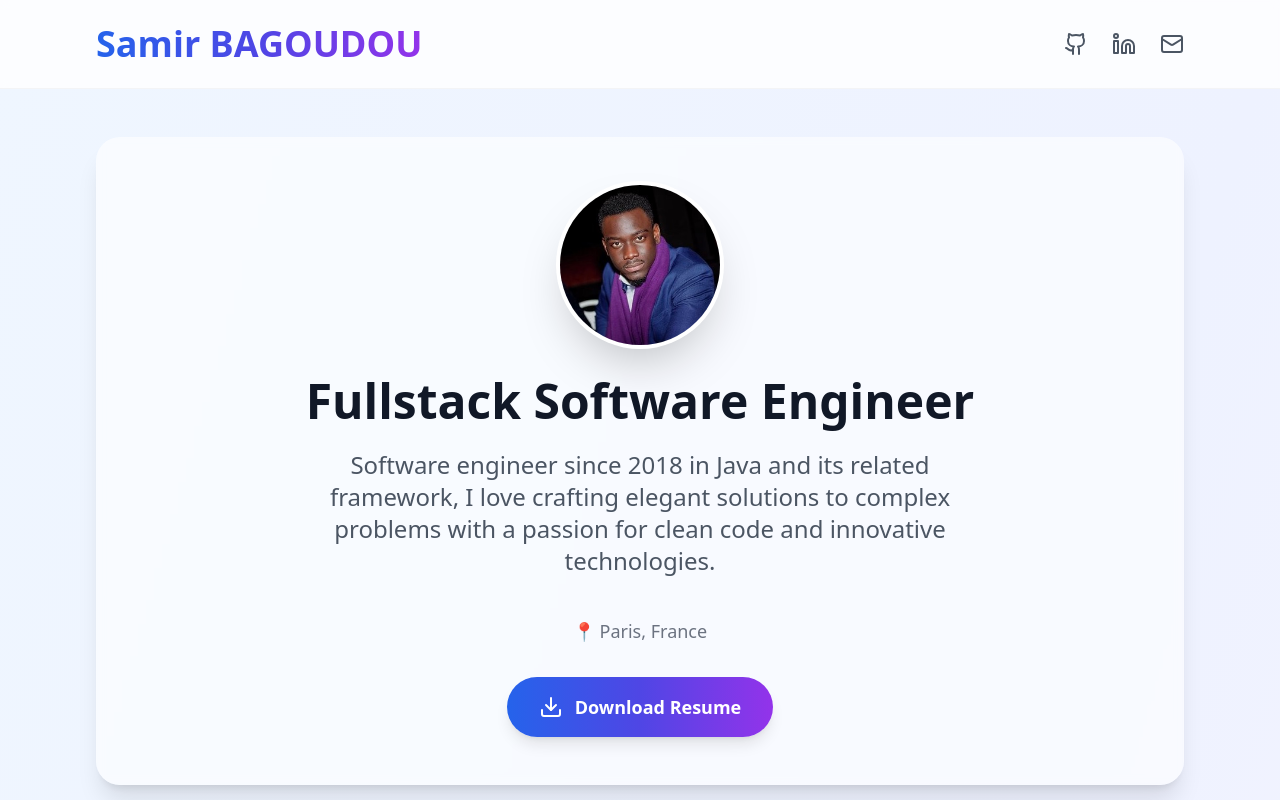
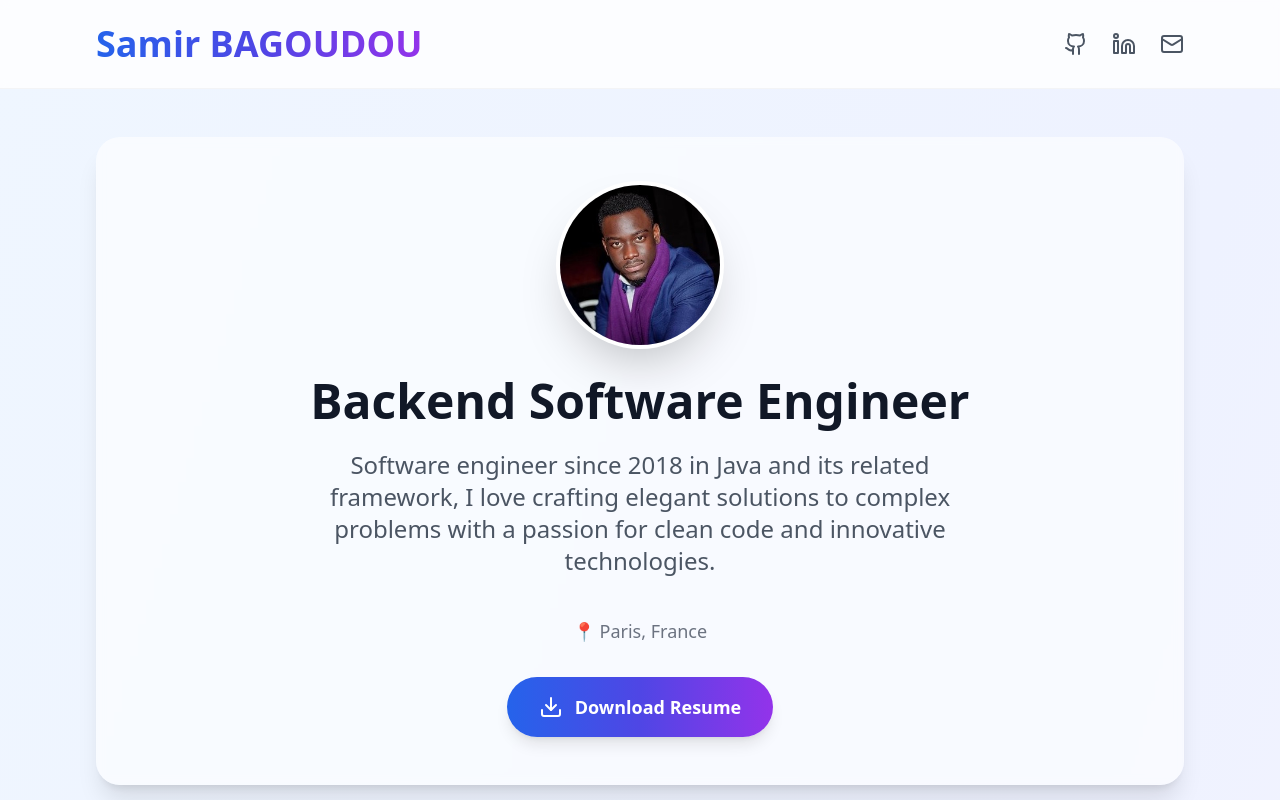
Before and after one commit to sbagoudou/sbagoudou, a React (Vite) app: page / in a window 1280 px wide. Shown: the top 800 px of the page. Built offline with nearby package versions, Linux system fonts and the light colour scheme.

Commit message:
Label change

```diff
--- a/src/App.tsx
+++ b/src/App.tsx
@@ -111,7 +111,7 @@ function App() {
                 whileHover={{ opacity: 0.2 }}
               />
             </motion.div>
-            <h2 className="text-5xl font-bold text-gray-900 mb-6">Fullstack Software Engineer</h2>
+            <h2 className="text-5xl font-bold text-gray-900 mb-6">Backend Software Engineer</h2>
             <p className="text-2xl text-gray-600 mb-10 max-w-2xl mx-auto">Software engineer since 2018 in Java and its related framework, I love crafting elegant solutions to complex problems with a passion for clean code and innovative technologies.</p>
             <p className="text-lg text-gray-500 mb-8">📍 Paris, France</p>
             <motion.a
```
